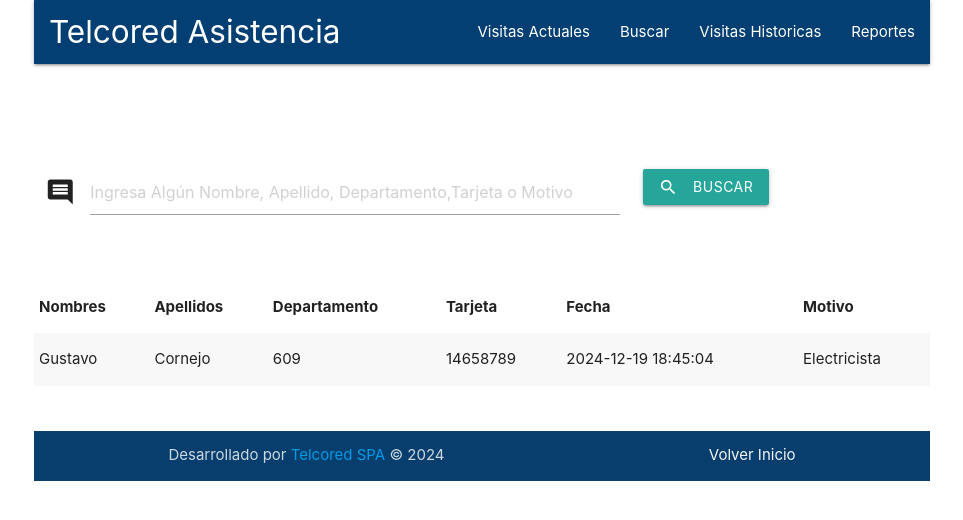
After one commit to telcored/libroVisitasPHP, a PHP site: page /mostrarBusqueda.php in a window 1280 px wide. The commit adds this page. Shown: the top 520 px of the page, without its empty margins (158-1121 px from the left). Run offline with PHP 8.4, Linux system fonts and the light colour scheme; data comes from the database, SQL or seed files in the repository; data that the repository does not hold is empty.

Commit message:
Se agrega modulo de busqueda

```diff
--- a/historico.php
+++ b/historico.php
@@ -7,10 +7,7 @@
 
     <div class="row">
         <br>
-        <button class="waves-effect waves-light btn">
-        <i class="material-icons left">search</i>
-        Buscar
-        </button>
+
 
         <div class="col s12">
             <?php require_once 'listadoVisitantesHistorico.php'; ?>
--- a/menu.php
+++ b/menu.php
@@ -6,6 +6,7 @@
 
     <ul id="nav-mobile" class="right hide-on-med-and-down">
       <li><a href="index.php">Visitas Actuales</a></li>
+      <li><a href="buscar.php">Buscar</a></li>
       <li><a href="historico.php">Visitas Historicas</a></li>
       <li><a href="reportes.php">Reportes</a></li>
     </ul>
--- /dev/null
+++ b/mostrarBusqueda.php
@@ -0,0 +1,94 @@
+<?php
+session_start();
+require_once 'header.php';
+require_once 'server/Visitas.php';
+
+
+$visitas = new Visitas();
+$items = $visitas->busqueda($_POST['buscarDato']);
+
+
+?>
+
+
+
+
+
+
+<div class="container">
+
+    <?php require_once 'menu.php'; ?>
+
+    <br>
+    <form action="mostrarBusqueda.php" method="POST">
+        <br><br><br>
+        <div class="row">
+
+
+
+            <div class="input-field col s8">
+                <i class="material-icons prefix">comment</i>
+                <label for="buscarDato"></label>
+                <input type="text" name="buscarDato" id="buscarDato" placeholder="Ingresa Algún Nombre, Apellido, Departamento,Tarjeta o Motivo">
+            </div>
+
+
+            <div class=" input-field col s2">
+                <button class="waves-effect waves-light btn">
+                    <i class="material-icons left">search</i>
+                    Buscar
+                </button>
+
+            </div>
+
+        </div>
+
+
+
+        <table class="striped">
+
+<br>
+
+
+<thead>
+
+    <tr>
+
+        <th>Nombres</th>
+        <th>Apellidos</th>
+        <th>Departamento</th>
+        <th>Tarjeta</th>
+        <th>Fecha</th>
+        <th>Motivo</th>
+
+
+    </tr>
+</thead>
+
+
+<tbody>
+
+    <?php foreach ($items as $item): ?>
+        <tr>
+            <td> <?php echo $item['nombre']; ?> </td>
+            <td> <?php echo $item['apellidos']; ?> </td>
+            <td> <?php echo $item['departamento']; ?> </td>
+            <td> <?php echo $item['tarjeta']; ?> </td>
+            <td> <?php echo $item['fecha']; ?> </td>
+            <td> <?php echo $item['motivo']; ?> </td>
+        </tr>
+
+    <?php endforeach; ?>
+
+</tbody>
+</table>
+
+</div>
+
+<br><br>
+
+
+<?php require_once 'footer.php';?>
+
+
+<br>
--- a/server/Agregar.php
+++ b/server/Agregar.php
@@ -27,6 +27,7 @@
         "fecha" => date('Y-m-d H:i:s'),
         "tarjeta" => $_POST['tarjeta'],
 
+
     );
 
     if ( $visitas->agregarVisita($datos)){
--- a/server/Visitas.php
+++ b/server/Visitas.php
@@ -58,6 +58,13 @@
         }
 
 
+        public function busqueda($buscador){
+            $conexion= $this->conexion();
+            $sql = "SELECT * FROM t_visitas WHERE  nombre LIKE '%$buscador%' OR apellidos LIKE '%$buscador%' OR departamento LIKE '%$buscador%' OR tarjeta LIKE '%$buscador%' OR fecha LIKE '%$buscador%' OR motivo LIKE '%$buscador%'";
+            $respuesta = mysqli_query($conexion,$sql);
+            return mysqli_fetch_all($respuesta, MYSQLI_ASSOC);
+
+        }
 
     }
 
```
Also changed, not shown: buscar.php (added, +61 -0 lines), index.php (+1 -21 lines). Lines whose indentation alone changed are shown as unchanged.
